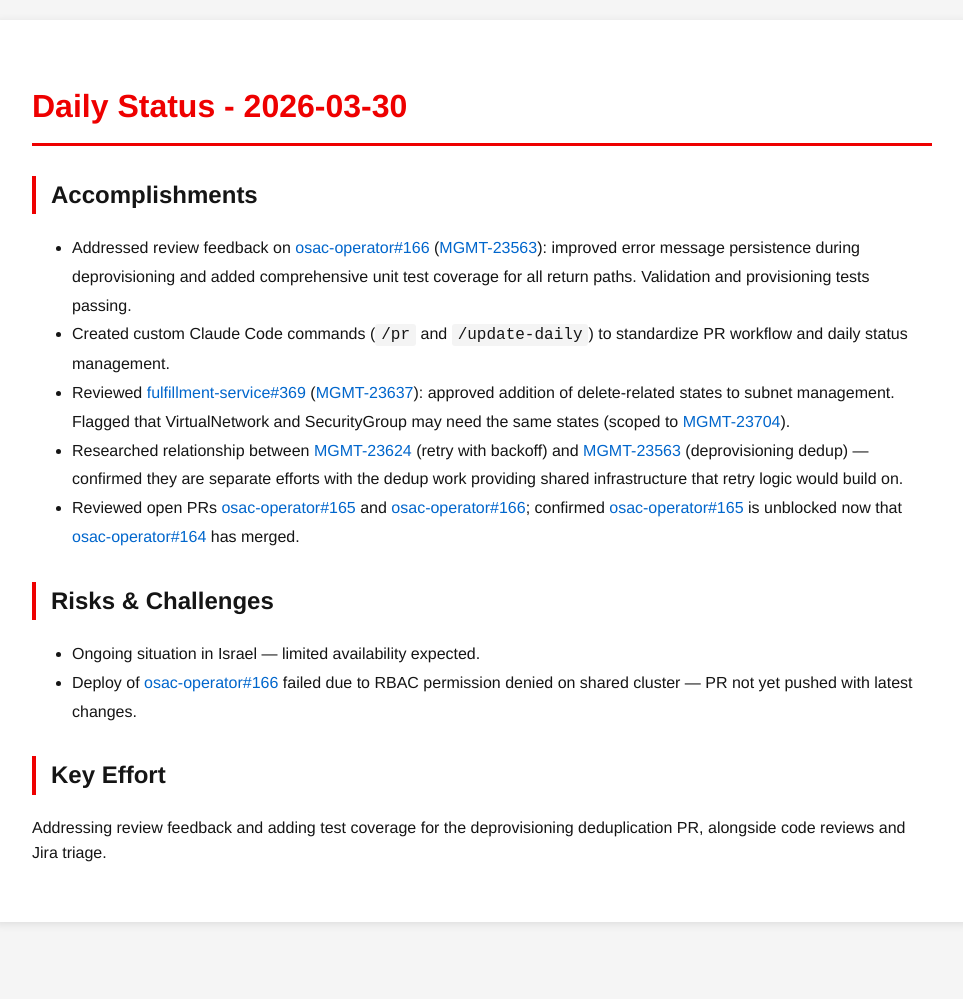
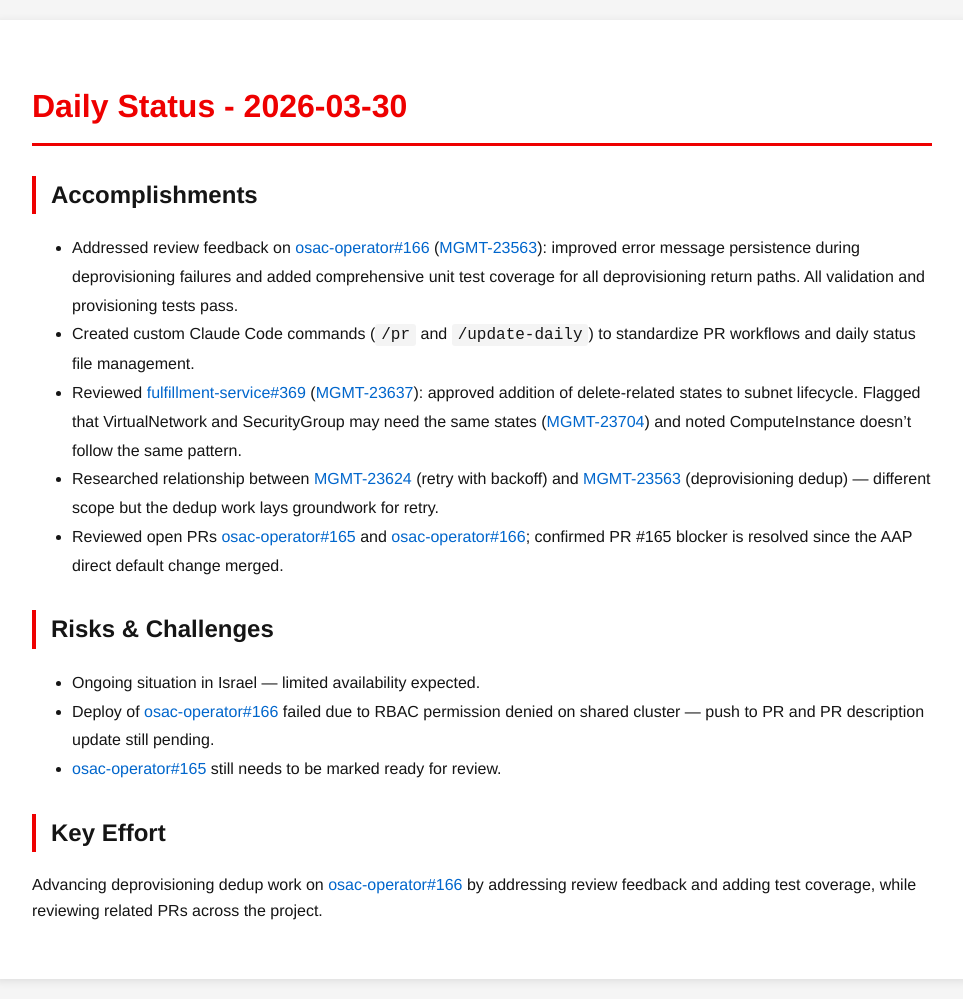
Before and after one commit to tzvatot/daily-status, a Jekyll site: the page built from 2026-03-30.md, in a window 1280 px wide. Shown: the whole page, without its empty margins (158-1121 px from the left). Built offline with Jekyll 4.4.1, drawn with Linux system fonts in a browser that asks for light colours; before the commit the page ends 942 px from its top, so only the background shows below that.

Commit message:
Daily status update - 2026-03-30

```diff
--- a/2026-03-30.md
+++ b/2026-03-30.md
@@ -7,15 +7,16 @@
 # Daily Status - 2026-03-30
 
 ## Accomplishments
-- Addressed review feedback on [osac-operator#166](https://github.com/osac-project/osac-operator/pull/166) ([MGMT-23563](https://issues.redhat.com/browse/MGMT-23563)): improved error message persistence during deprovisioning and added comprehensive unit test coverage for all return paths. Validation and provisioning tests passing.
-- Created custom Claude Code commands (`/pr` and `/update-daily`) to standardize PR workflow and daily status management.
-- Reviewed [fulfillment-service#369](https://github.com/osac-project/fulfillment-service/pull/369) ([MGMT-23637](https://issues.redhat.com/browse/MGMT-23637)): approved addition of delete-related states to subnet management. Flagged that VirtualNetwork and SecurityGroup may need the same states (scoped to [MGMT-23704](https://issues.redhat.com/browse/MGMT-23704)).
-- Researched relationship between [MGMT-23624](https://issues.redhat.com/browse/MGMT-23624) (retry with backoff) and [MGMT-23563](https://issues.redhat.com/browse/MGMT-23563) (deprovisioning dedup) — confirmed they are separate efforts with the dedup work providing shared infrastructure that retry logic would build on.
-- Reviewed open PRs [osac-operator#165](https://github.com/osac-project/osac-operator/pull/165) and [osac-operator#166](https://github.com/osac-project/osac-operator/pull/166); confirmed [osac-operator#165](https://github.com/osac-project/osac-operator/pull/165) is unblocked now that [osac-operator#164](https://github.com/osac-project/osac-operator/pull/164) has merged.
+- Addressed review feedback on [osac-operator#166](https://github.com/osac-project/osac-operator/pull/166) ([MGMT-23563](https://issues.redhat.com/browse/MGMT-23563)): improved error message persistence during deprovisioning failures and added comprehensive unit test coverage for all deprovisioning return paths. All validation and provisioning tests pass.
+- Created custom Claude Code commands (`/pr` and `/update-daily`) to standardize PR workflows and daily status file management.
+- Reviewed [fulfillment-service#369](https://github.com/osac-project/fulfillment-service/pull/369) ([MGMT-23637](https://issues.redhat.com/browse/MGMT-23637)): approved addition of delete-related states to subnet lifecycle. Flagged that VirtualNetwork and SecurityGroup may need the same states ([MGMT-23704](https://issues.redhat.com/browse/MGMT-23704)) and noted ComputeInstance doesn't follow the same pattern.
+- Researched relationship between [MGMT-23624](https://issues.redhat.com/browse/MGMT-23624) (retry with backoff) and [MGMT-23563](https://issues.redhat.com/browse/MGMT-23563) (deprovisioning dedup) — different scope but the dedup work lays groundwork for retry.
+- Reviewed open PRs [osac-operator#165](https://github.com/osac-project/osac-operator/pull/165) and [osac-operator#166](https://github.com/osac-project/osac-operator/pull/166); confirmed PR #165 blocker is resolved since the AAP direct default change merged.
 
 ## Risks & Challenges
 - Ongoing situation in Israel — limited availability expected.
-- Deploy of [osac-operator#166](https://github.com/osac-project/osac-operator/pull/166) failed due to RBAC permission denied on shared cluster — PR not yet pushed with latest changes.
+- Deploy of [osac-operator#166](https://github.com/osac-project/osac-operator/pull/166) failed due to RBAC permission denied on shared cluster — push to PR and PR description update still pending.
+- [osac-operator#165](https://github.com/osac-project/osac-operator/pull/165) still needs to be marked ready for review.
 
 ## Key Effort
-Addressing review feedback and adding test coverage for the deprovisioning deduplication PR, alongside code reviews and Jira triage.
+Advancing deprovisioning dedup work on [osac-operator#166](https://github.com/osac-project/osac-operator/pull/166) by addressing review feedback and adding test coverage, while reviewing related PRs across the project.
```
